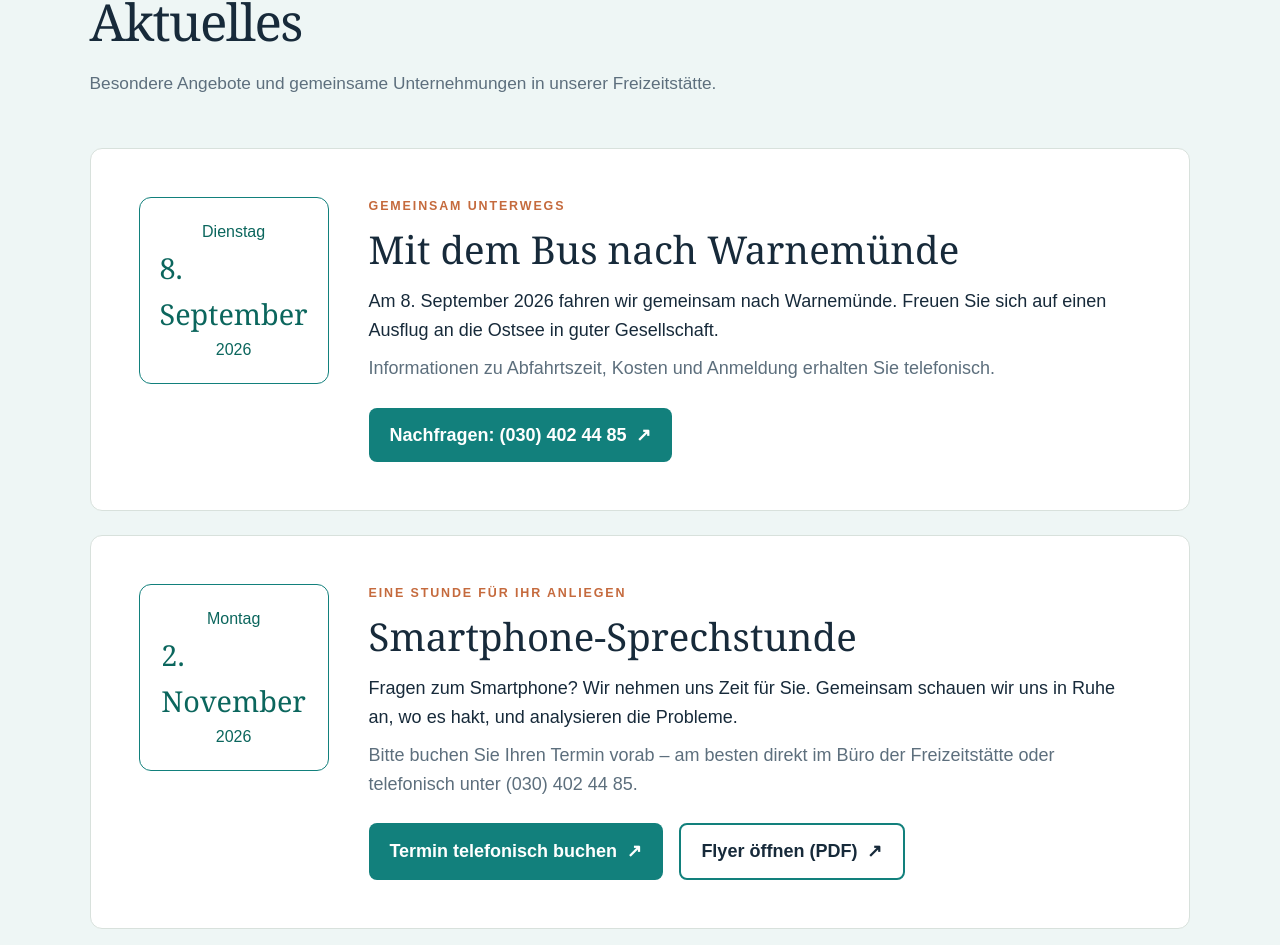
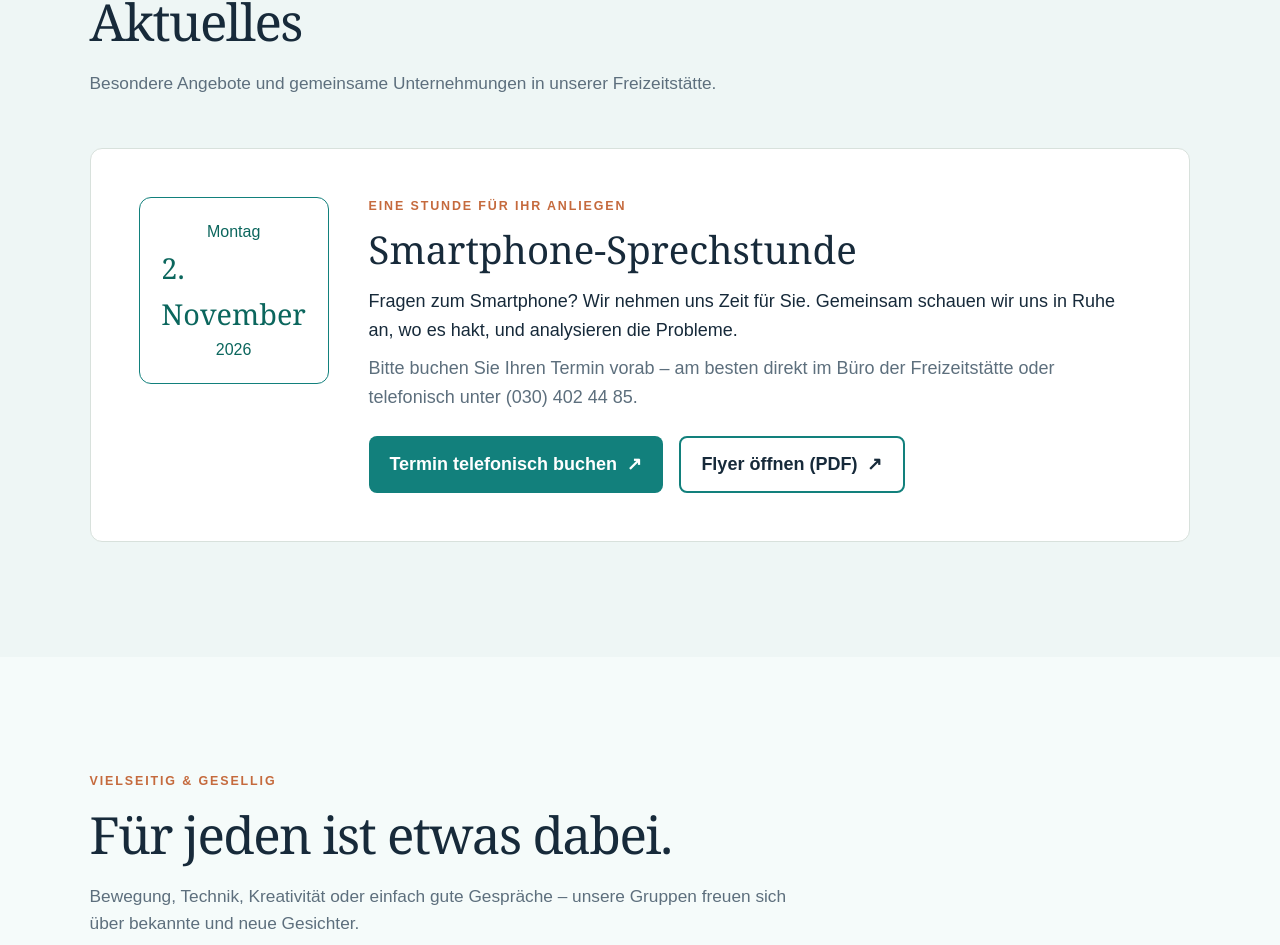
Before and after one commit to eb58/senioren-luebars.berlin, a Next.js app: page / in a window 1280 px wide. Shown: the part 1099-2044 px from the top of the page. Built offline with nearby package versions, Linux system fonts and the light colour scheme.

Commit message:
Abgelaufenen Warnemünde-Ausflug entfernen

```diff
--- a/app/page.tsx
+++ b/app/page.tsx
@@ -115,16 +115,6 @@ export default function Home() {
             <p>Besondere Angebote und gemeinsame Unternehmungen in unserer Freizeitstätte.</p>
           </div>
           <div className="news-list">
-          <article className="trip-announcement" id="warnemuende" aria-labelledby="warnemuende-title">
-          <time className="trip-date" dateTime="2026-09-08">Dienstag<strong>8. September</strong>2026</time>
-          <div className="trip-copy">
-            <p className="eyebrow">Gemeinsam unterwegs</p>
-            <h3 id="warnemuende-title">Mit dem Bus nach Warnemünde</h3>
-            <p>Am 8. September 2026 fahren wir gemeinsam nach Warnemünde. Freuen Sie sich auf einen Ausflug an die Ostsee in guter Gesellschaft.</p>
-            <p>Informationen zu Abfahrtszeit, Kosten und Anmeldung erhalten Sie telefonisch.</p>
-          </div>
-          <a className="button button-primary" href="tel:+49304024485">Nachfragen: (030) 402 44 85 <Arrow /></a>
-          </article>
             <article className="trip-announcement" aria-labelledby="smartphone-title">
               <time className="trip-date" dateTime="2026-11-02">Montag<strong>2. November</strong>2026</time>
               <div className="trip-copy">
```
Lines whose indentation alone changed are shown as unchanged.
